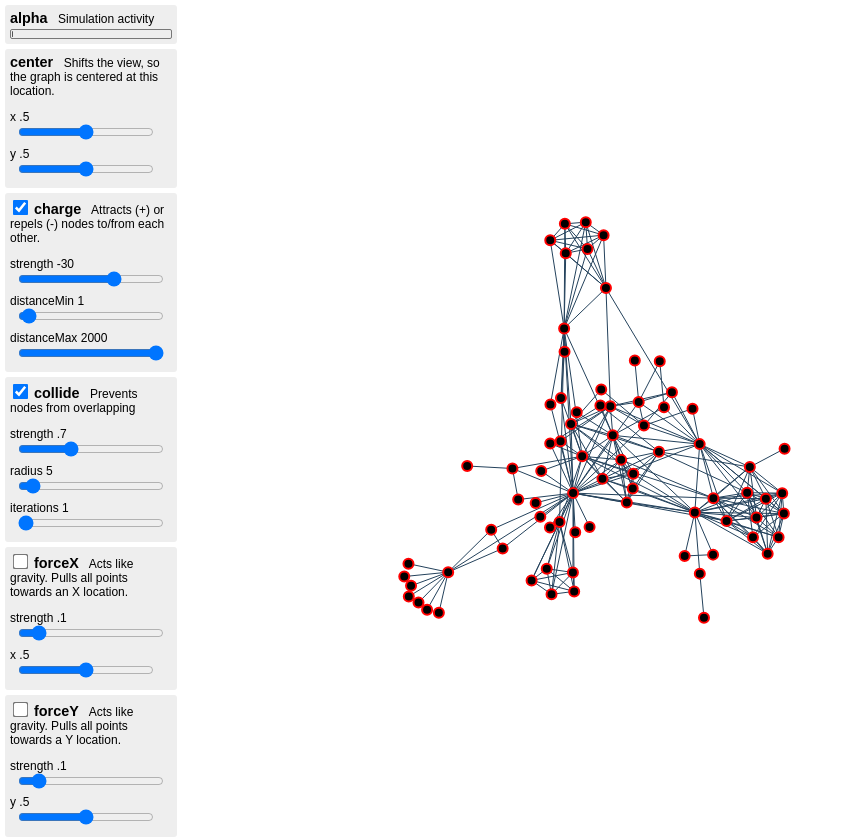
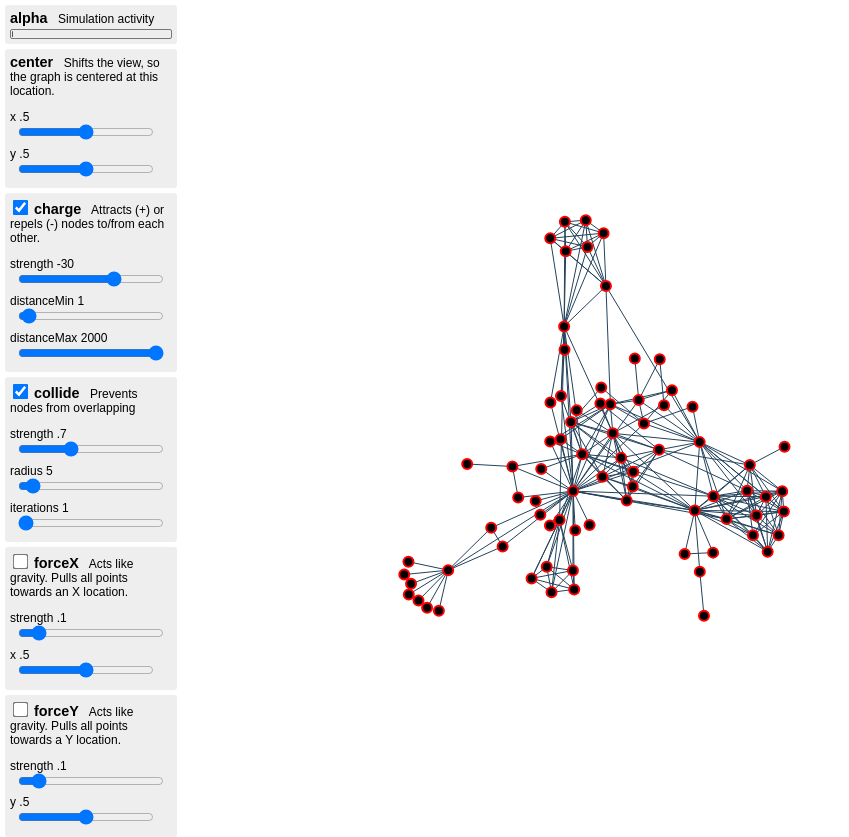
Before and after one commit to patricia-gallardo/can_data_rot, a website: page presentation/d3-fig/graph3.html in a window 1280 px wide. Shown: the top 837 px of the page, without its empty margins (0-849 px from the left). Drawn offline with nearby package versions, Linux system fonts and the light colour scheme.

Commit message:
Move the graphs too

```diff
--- a/presentation/d3-fig/graph3.html
+++ b/presentation/d3-fig/graph3.html
@@ -222,7 +222,7 @@
     console.log("Init graph3 slide")
 
     // Set the dimensions and margins of the diagram
-    const margin = {top: 20, right: 90, bottom: 30, left: 90};
+    const margin = {top: 0, right: 90, bottom: 20, left: 90};
     const width = window.innerWidth - margin.left - margin.right;
     const height = Math.min(850, window.innerHeight - margin.top - margin.bottom);
 
```
Also changed, not shown: presentation/d3-fig/graph2.html (+1 -1 lines).
